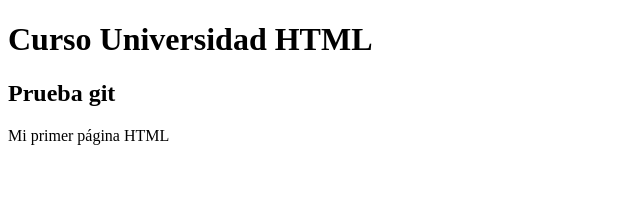
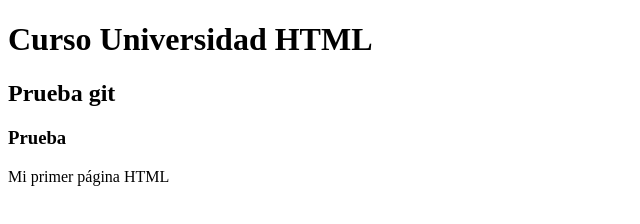
Before and after one commit to betsabellon/prueba, a plain HTML site: page Leccion 1/index.html in a window 1280 px wide. Shown: the whole page, without its empty margins (0-640 px from the left). Drawn offline with Linux system fonts and the light colour scheme.

Commit message:
agregue un h3

```diff
--- a/Leccion 1/index.html
+++ b/Leccion 1/index.html
@@ -9,6 +9,7 @@
 <body>
     <H1>Curso Universidad HTML </H1>
     <h2>Prueba git</h2>
+    <h3>Prueba</h3>
     <P> Mi primer página HTML</P>
 
 </body>
```
